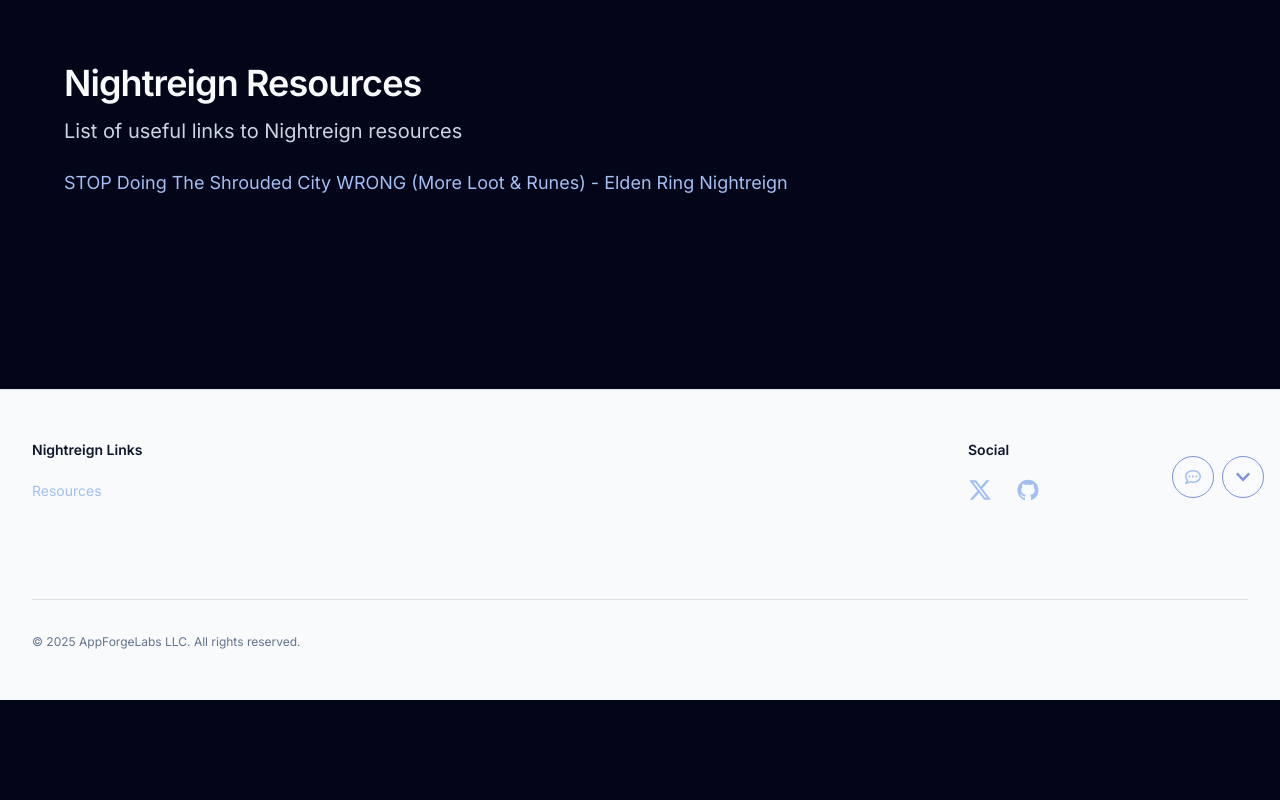
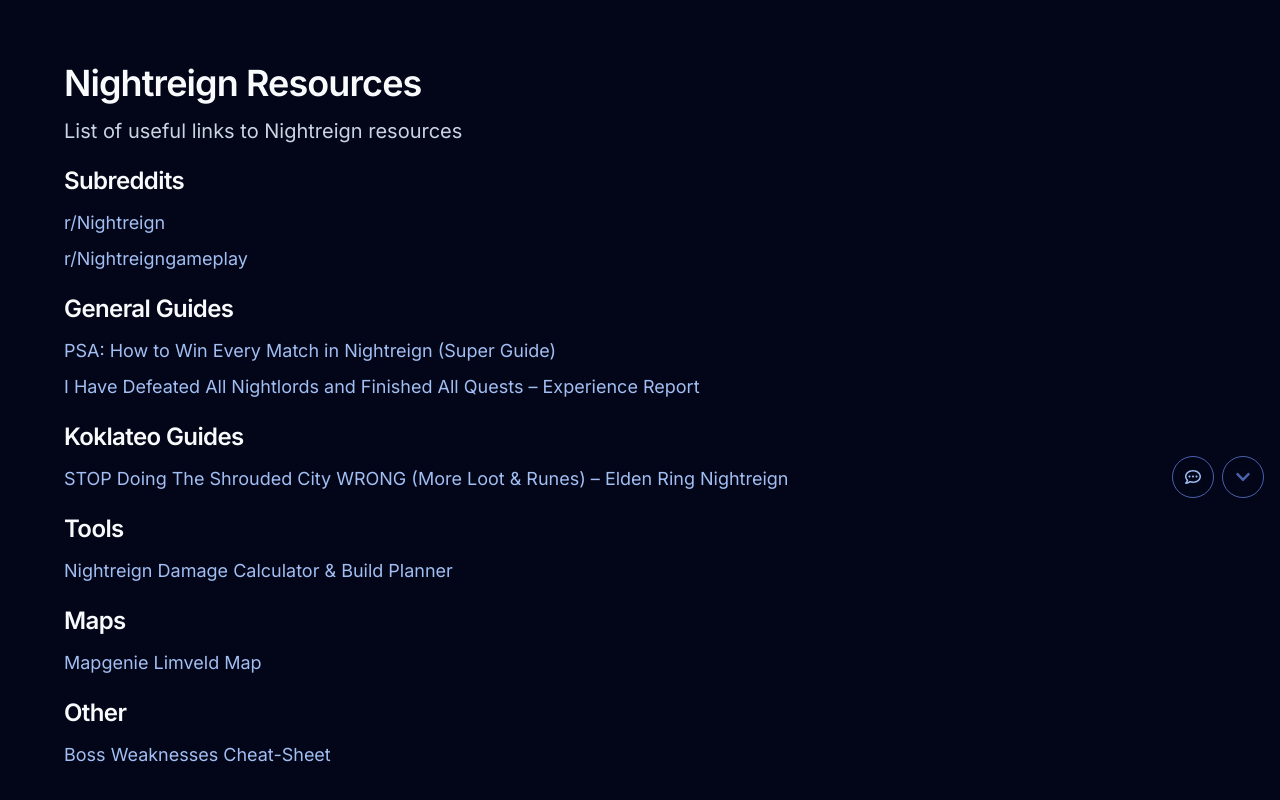
Before and after one commit to luismartinezs/nightreign-guides, a Next.js app: page / in a window 1280 px wide. Shown: the part 286-1086 px from the top of the page. Before the commit the page ends 986 px from the top, so only its background shows below. Built offline with nearby package versions, Linux system fonts and the light colour scheme.

Commit message:
resources

```diff
--- a/features/resources/resources.tsx
+++ b/features/resources/resources.tsx
@@ -1,4 +1,4 @@
-import { HeadingH2 } from "@/shared/components/Heading";
+import { HeadingH2, HeadingH3 } from "@/shared/components/Heading";
 import { Paragraph } from "@/shared/components/Paragraph";
 import { SectionWrapper } from "@/shared/components/SectionWrapper";
 import { List, ListItem } from "@/shared/components/List";
@@ -16,10 +16,61 @@ export function Resources({
       <Paragraph>
         List of useful links to Nightreign resources
       </Paragraph>
-      <List variant="none">
+
+      {/* Subreddits */}
+      <List title={<HeadingH3>Subreddits</HeadingH3>} variant="none">
+        <ListItem>
+          <Link href="https://www.reddit.com/r/Nightreign/">r/Nightreign</Link>
+        </ListItem>
+        <ListItem>
+          <Link href="https://www.reddit.com/r/Nightreigngameplay/">r/Nightreigngameplay</Link>
+        </ListItem>
+      </List>
+
+      {/* General Guides */}
+      <List title={<HeadingH3>General Guides</HeadingH3>} variant="none">
+        <ListItem>
+          <Link href="https://www.reddit.com/r/Nightreigngameplay/comments/1l0j0or/psa_how_to_win_every_match_in_nightreign_super/">
+            PSA: How to Win Every Match in Nightreign (Super Guide)
+          </Link>
+        </ListItem>
+        <ListItem>
+          <Link href="https://www.reddit.com/r/Nightreign/comments/1l3328v/i_have_defeated_all_nightlords_and_finished_all/">
+            I Have Defeated All Nightlords and Finished All Quests – Experience Report
+          </Link>
+        </ListItem>
+      </List>
+
+      {/* Koklateo Guides */}
+      <List title={<HeadingH3>Koklateo Guides</HeadingH3>} variant="none">
         <ListItem>
           <Link href="https://www.youtube.com/watch?v=Jvw6Z10YdeU&ab_channel=ZoneX">
-            STOP Doing The Shrouded City WRONG (More Loot & Runes) - Elden Ring Nightreign
+            STOP Doing The Shrouded City WRONG (More Loot & Runes) – Elden Ring Nightreign
+          </Link>
+        </ListItem>
+      </List>
+
+      {/* Tools */}
+      <List title={<HeadingH3>Tools</HeadingH3>} variant="none">
+        <ListItem>
+          <Link href="https://baspla.github.io/nightreign/">Nightreign Damage Calculator &amp; Build Planner</Link>
+        </ListItem>
+      </List>
+
+      {/* Maps */}
+      <List title={<HeadingH3>Maps</HeadingH3>} variant="none">
+        <ListItem>
+          <Link href="https://mapgenie.io/elden-ring-nightreign/maps/limveld">
+            Mapgenie Limveld Map
+          </Link>
+        </ListItem>
+      </List>
+
+      {/* Other */}
+      <List title={<HeadingH3>Other</HeadingH3>} variant="none">
+        <ListItem>
+          <Link href="https://www.reddit.com/r/Nightreign/comments/1l96vp4/boss_weaknesses/">
+            Boss Weaknesses Cheat-Sheet
           </Link>
         </ListItem>
       </List>
--- a/memory-bank/metadata.md
+++ b/memory-bank/metadata.md
@@ -1,4 +1,4 @@
-- Repository URL (origin): https://github.com/[github_user]/[github_repo]
+- Repository URL (origin): https://github.com/luismartinezs/nightreign-guides
 - Main branch name: "main"
 - Company name: "AppForgeLabs LLC"
 - Site name: "Nightreign Guides"
--- a/shared/components/FeaturebaseFeedbackLink.tsx
+++ b/shared/components/FeaturebaseFeedbackLink.tsx
@@ -3,7 +3,7 @@ import { FaRegCommentDots } from "react-icons/fa";
 export const FeaturebaseFeedbackLink = () => {
   return (
     <a
-      href="https://eldenhub.featurebase.app/"
+      href="https://nightreignhub.featurebase.app/"
       className="flex items-center gap-2 rounded-full border border-primary-500/80 p-3 text-primary-500/80 backdrop-blur-sm transition-colors duration-200 hover:border-primary-500 hover:text-primary-500 hover:no-underline"
       aria-label="Provide feedback. Opens in new tab"
       target="_blank"
--- a/shared/components/List.tsx
+++ b/shared/components/List.tsx
@@ -24,7 +24,7 @@ export function List({ className, children, variant = "disc", title, ...other }:
   return (
     <>
       {title && <div className="mb-2">{title}</div>}
-      <ul className={cn(variantClasses[variant], "space-y-2", className)} {...other}>
+      <ul className={cn(variantClasses[variant], "space-y-2 mb-6", className)} {...other}>
         {children}
       </ul>
     </>
--- a/shared/components/footer/Footer.tsx
+++ b/shared/components/footer/Footer.tsx
@@ -27,7 +27,7 @@ const socialLinks = [
   {
     label: "Github",
     icon: AiFillGithub,
-    href: "https://github.com/luismartinezs/elden-ring-builds-checklist",
+    href: "https://github.com/luismartinezs/nightreign-guides",
   },
 ];
 
--- a/shared/components/header/Header.tsx
+++ b/shared/components/header/Header.tsx
@@ -4,7 +4,7 @@ import { usePathname } from "next/navigation";
 import { BsChevronRight } from "react-icons/bs";
 import { FaXTwitter } from "react-icons/fa6";
 import { AiOutlineClose } from "react-icons/ai";
-// import { FaGithub } from "react-icons/fa";
+import { FaGithub } from "react-icons/fa";
 
 import { BurgerButton } from "@/shared/components/header/BurgerButton";
 import { EldenRingLogo } from "@/shared/components/EldenRingLogo";
@@ -26,11 +26,11 @@ const socialLinks = [
     icon: FaXTwitter,
     href: "https://twitter.com/LuisMartinezSu2",
   },
-  // {
-  //   label: "Github",
-  //   icon: FaGithub,
-  //   href: "https://github.com/luismartinezs/elden-ring-builds-checklist",
-  // },
+  {
+    label: "Github",
+    icon: FaGithub,
+    href: "https://github.com/luismartinezs/nightreign-guides",
+  },
 ];
 
 function LogoLink(props: React.ComponentPropsWithoutRef<"a">) {
```
